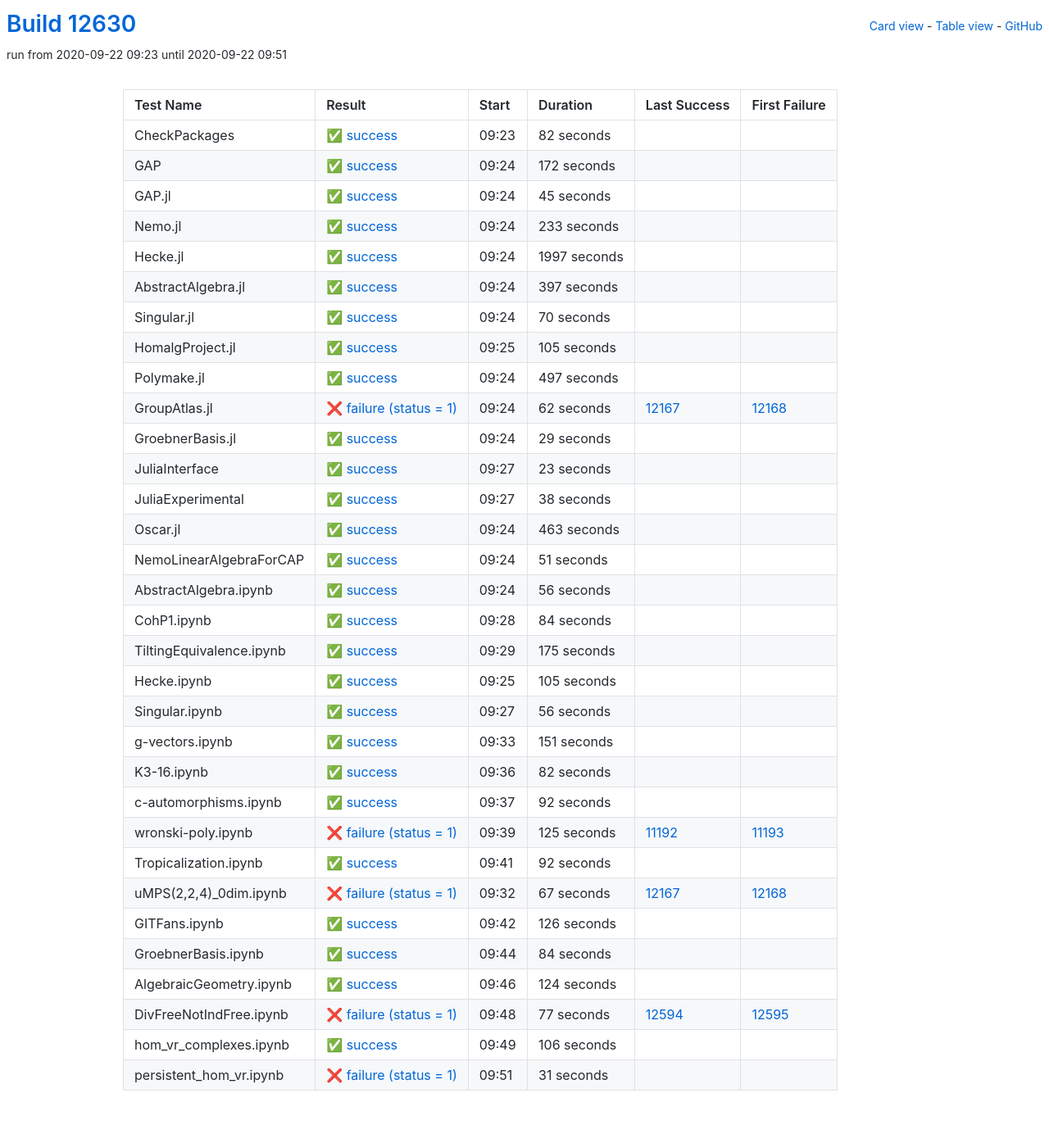
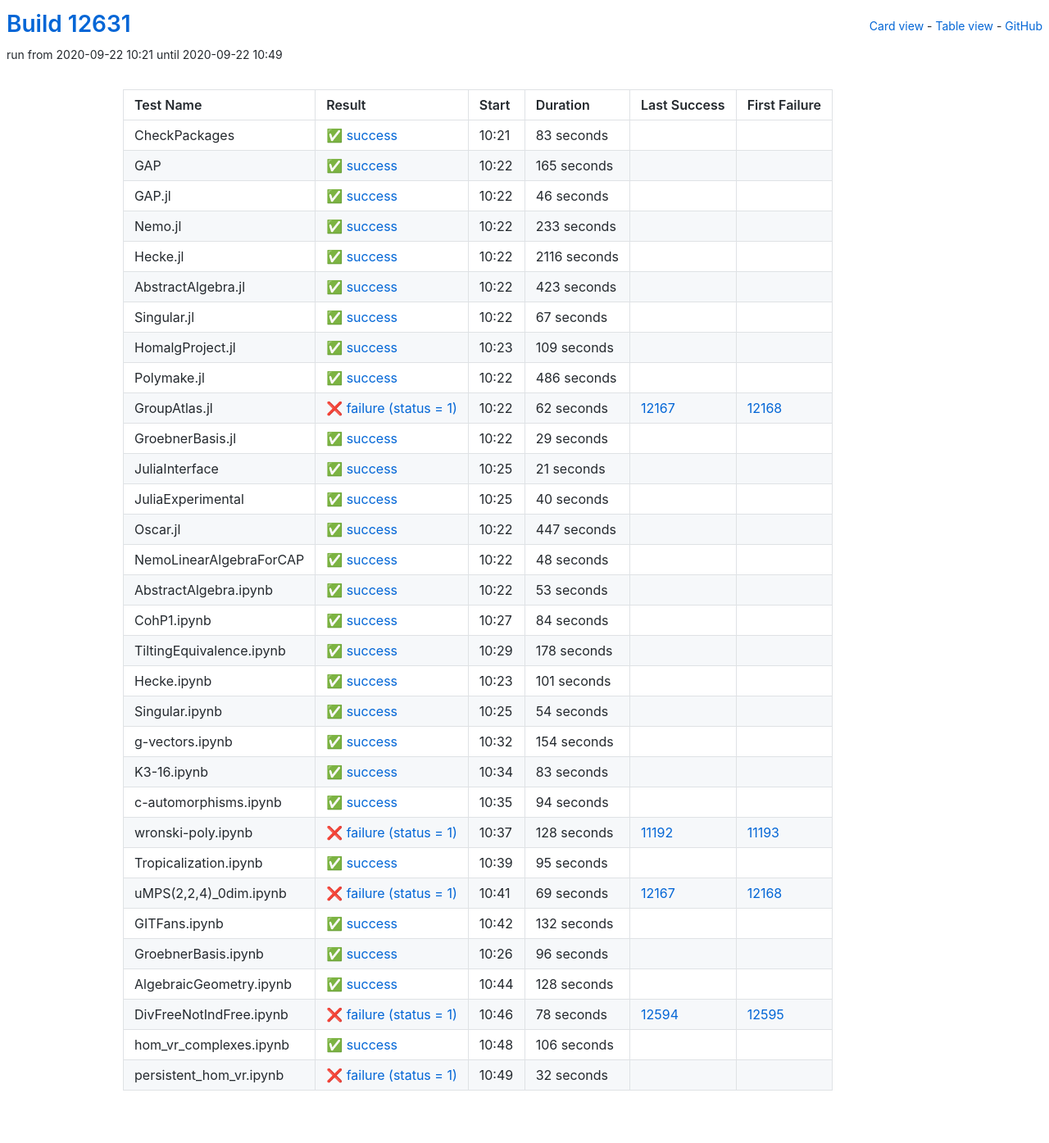
Before and after one commit to oscar-system/oscar-ci-status, a Jekyll site: the page built from table.html, in a window 1280 px wide. Shown: the whole page at 82% size. Built offline with Jekyll 4.4.1, drawn with Linux system fonts in a browser that asks for light colours.

Commit message:
Build #12631

```diff
--- a/_data/ci.yml
+++ b/_data/ci.yml
@@ -1,6 +1,6 @@
 ---
-build: 12630
-build_url: https://oscarci.mathematik.uni-kl.de/job/oscar/12630/
+build: 12631
+build_url: https://oscarci.mathematik.uni-kl.de/job/oscar/12631/
 job: oscar
 organization: oscar-system
 repo: oscar-ci-status
@@ -8,44 +8,44 @@
 tests:
 - name: CheckPackages
   id: checkpackages
-  log: https://oscarci.mathematik.uni-kl.de/job/oscar/12630/artifact/logs/build-12630/CheckPackages.log
-  start: 2020-09-22 09:23
+  log: https://oscarci.mathematik.uni-kl.de/job/oscar/12631/artifact/logs/build-12631/CheckPackages.log
+  start: 2020-09-22 10:21
   success: true
   exitcode: 0
   status: success
-  duration: 82
+  duration: 83
   last_success: false
   last_success_url:
   first_failure: false
   first_failure_url:
 - name: GAP
   id: gap
-  log: https://oscarci.mathematik.uni-kl.de/job/oscar/12630/artifact/logs/build-12630/GAP.log
-  start: 2020-09-22 09:24
+  log: https://oscarci.mathematik.uni-kl.de/job/oscar/12631/artifact/logs/build-12631/GAP.log
+  start: 2020-09-22 10:22
   success: true
   exitcode: 0
   status: success
-  duration: 172
+  duration: 165
   last_success: false
   last_success_url:
   first_failure: false
   first_failure_url:
 - name: GAP.jl
   id: gap-jl
-  log: https://oscarci.mathematik.uni-kl.de/job/oscar/12630/artifact/logs/build-12630/GAP.jl.log
-  start: 2020-09-22 09:24
+  log: https://oscarci.mathematik.uni-kl.de/job/oscar/12631/artifact/logs/build-12631/GAP.jl.log
+  start: 2020-09-22 10:22
   success: true
   exitcode: 0
   status: success
-  duration: 45
+  duration: 46
   last_success: false
   last_success_url:
   first_failure: false
   first_failure_url:
 - name: Nemo.jl
   id: nemo-jl
-  log: https://oscarci.mathematik.uni-kl.de/job/oscar/12630/artifact/logs/build-12630/Nemo.jl.log
-  start: 2020-09-22 09:24
+  log: https://oscarci.mathematik.uni-kl.de/job/oscar/12631/artifact/logs/build-12631/Nemo.jl.log
+  start: 2020-09-22 10:22
   success: true
   exitcode: 0
   status: success
@@ -56,68 +56,68 @@
   first_failure_url:
 - name: Hecke.jl
   id: hecke-jl
-  log: https://oscarci.mathematik.uni-kl.de/job/oscar/12630/artifact/logs/build-12630/Hecke.jl.log
-  start: 2020-09-22 09:24
+  log: https://oscarci.mathematik.uni-kl.de/job/oscar/12631/artifact/logs/build-12631/Hecke.jl.log
+  start: 2020-09-22 10:22
   success: true
   exitcode: 0
   status: success
-  duration: 1997
+  duration: 2116
   last_success: false
   last_success_url:
   first_failure: false
   first_failure_url:
 - name: AbstractAlgebra.jl
   id: abstractalgebra-jl
-  log: https://oscarci.mathematik.uni-kl.de/job/oscar/12630/artifact/logs/build-12630/AbstractAlgebra.jl.log
-  start: 2020-09-22 09:24
+  log: https://oscarci.mathematik.uni-kl.de/job/oscar/12631/artifact/logs/build-12631/AbstractAlgebra.jl.log
+  start: 2020-09-22 10:22
   success: true
   exitcode: 0
   status: success
-  duration: 397
+  duration: 423
   last_success: false
   last_success_url:
   first_failure: false
   first_failure_url:
 - name: Singular.jl
   id: singular-jl
-  log: https://oscarci.mathematik.uni-kl.de/job/oscar/12630/artifact/logs/build-12630/Singular.jl.log
-  start: 2020-09-22 09:24
+  log: https://oscarci.mathematik.uni-kl.de/job/oscar/12631/artifact/logs/build-12631/Singular.jl.log
+  start: 2020-09-22 10:22
   success: true
   exitcode: 0
   status: success
-  duration: 70
+  duration: 67
   last_success: false
   last_success_url:
   first_failure: false
   first_failure_url:
 - name: HomalgProject.jl
   id: homalgproject-jl
-  log: https://oscarci.mathematik.uni-kl.de/job/oscar/12630/artifact/logs/build-12630/HomalgProject.jl.log
-  start: 2020-09-22 09:25
+  log: https://oscarci.mathematik.uni-kl.de/job/oscar/12631/artifact/logs/build-12631/HomalgProject.jl.log
+  start: 2020-09-22 10:23
   success: true
   exitcode: 0
   status: success
-  duration: 105
+  duration: 109
   last_success: false
   last_success_url:
   first_failure: false
   first_failure_url:
 - name: Polymake.jl
   id: polymake-jl
-  log: https://oscarci.mathematik.uni-kl.de/job/oscar/12630/artifact/logs/build-12630/Polymake.jl.log
-  start: 2020-09-22 09:24
+  log: https://oscarci.mathematik.uni-kl.de/job/oscar/12631/artifact/logs/build-12631/Polymake.jl.log
+  start: 2020-09-22 10:22
   success: true
   exitcode: 0
   status: success
-  duration: 497
+  duration: 486
   last_success: false
   last_success_url:
   first_failure: false
   first_failure_url:
 - name: GroupAtlas.jl
   id: groupatlas-jl
-  log: https://oscarci.mathematik.uni-kl.de/job/oscar/12630/artifact/logs/build-12630/GroupAtlas.jl.log
-  start: 2020-09-22 09:24
+  log: https://oscarci.mathematik.uni-kl.de/job/oscar/12631/artifact/logs/build-12631/GroupAtlas.jl.log
+  start: 2020-09-22 10:22
   success: false
   exitcode: 1
   status: failure
@@ -128,8 +128,8 @@
   first_failure_url: https://oscarci.mathematik.uni-kl.de/job/oscar/12168/
 - name: GroebnerBasis.jl
   id: groebnerbasis-jl
-  log: https://oscarci.mathematik.uni-kl.de/job/oscar/12630/artifact/logs/build-12630/GroebnerBasis.jl.log
-  start: 2020-09-22 09:24
+  log: https://oscarci.mathematik.uni-kl.de/job/oscar/12631/artifact/logs/build-12631/GroebnerBasis.jl.log
+  start: 2020-09-22 10:22
   success: true
   exitcode: 0
   status: success
@@ -140,68 +140,68 @@
   first_failure_url:
 - name: JuliaInterface
   id: juliainterface
-  log: https://oscarci.mathematik.uni-kl.de/job/oscar/12630/artifact/logs/build-12630/JuliaInterface.log
-  start: 2020-09-22 09:27
+  log: https://oscarci.mathematik.uni-kl.de/job/oscar/12631/artifact/logs/build-12631/JuliaInterface.log
+  start: 2020-09-22 10:25
   success: true
   exitcode: 0
   status: success
-  duration: 23
+  duration: 21
   last_success: false
   last_success_url:
   first_failure: false
   first_failure_url:
 - name: JuliaExperimental
   id: juliaexperimental
-  log: https://oscarci.mathematik.uni-kl.de/job/oscar/12630/artifact/logs/build-12630/JuliaExperimental.log
-  start: 2020-09-22 09:27
+  log: https://oscarci.mathematik.uni-kl.de/job/oscar/12631/artifact/logs/build-12631/JuliaExperimental.log
+  start: 2020-09-22 10:25
   success: true
   exitcode: 0
   status: success
-  duration: 38
+  duration: 40
   last_success: false
   last_success_url:
   first_failure: false
   first_failure_url:
 - name: Oscar.jl
   id: oscar-jl
-  log: https://oscarci.mathematik.uni-kl.de/job/oscar/12630/artifact/logs/build-12630/Oscar.jl.log
-  start: 2020-09-22 09:24
+  log: https://oscarci.mathematik.uni-kl.de/job/oscar/12631/artifact/logs/build-12631/Oscar.jl.log
+  start: 2020-09-22 10:22
   success: true
   exitcode: 0
   status: success
-  duration: 463
+  duration: 447
   last_success: false
   last_success_url:
   first_failure: false
   first_failure_url:
 - name: NemoLinearAlgebraForCAP
   id: nemolinearalgebraforcap
-  log: https://oscarci.mathematik.uni-kl.de/job/oscar/12630/artifact/logs/build-12630/NemoLinearAlgebraForCAP.log
-  start: 2020-09-22 09:24
+  log: https://oscarci.mathematik.uni-kl.de/job/oscar/12631/artifact/logs/build-12631/NemoLinearAlgebraForCAP.log
+  start: 2020-09-22 10:22
   success: true
   exitcode: 0
   status: success
-  duration: 51
+  duration: 48
   last_success: false
   last_success_url:
   first_failure: false
   first_failure_url:
 - name: AbstractAlgebra.ipynb
   id: abstractalgebra-ipynb
-  log: https://oscarci.mathematik.uni-kl.de/job/oscar/12630/artifact/logs/build-12630/AbstractAlgebra.ipynb.log
-  start: 2020-09-22 09:24
+  log: https://oscarci.mathematik.uni-kl.de/job/oscar/12631/artifact/logs/build-12631/AbstractAlgebra.ipynb.log
+  start: 2020-09-22 10:22
   success: true
   exitcode: 0
   status: success
-  duration: 56
+  duration: 53
   last_success: false
   last_success_url:
   first_failure: false
   first_failure_url:
 - name: CohP1.ipynb
   id: cohp1-ipynb
-  log: https://oscarci.mathematik.uni-kl.de/job/oscar/12630/artifact/logs/build-12630/CohP1.ipynb.log
-  start: 2020-09-22 09:28
+  log: https://oscarci.mathematik.uni-kl.de/job/oscar/12631/artifact/logs/build-12631/CohP1.ipynb.log
+  start: 2020-09-22 10:27
   success: true
   exitcode: 0
   status: success
@@ -212,164 +212,164 @@
   first_failure_url:
 - name: TiltingEquivalence.ipynb
   id: tiltingequivalence-ipynb
-  log: https://oscarci.mathematik.uni-kl.de/job/oscar/12630/artifact/logs/build-12630/TiltingEquivalence.ipynb.log
-  start: 2020-09-22 09:29
+  log: https://oscarci.mathematik.uni-kl.de/job/oscar/12631/artifact/logs/build-12631/TiltingEquivalence.ipynb.log
+  start: 2020-09-22 10:29
   success: true
   exitcode: 0
   status: success
-  duration: 175
+  duration: 178
   last_success: false
   last_success_url:
   first_failure: false
   first_failure_url:
 - name: Hecke.ipynb
   id: hecke-ipynb
-  log: https://oscarci.mathematik.uni-kl.de/job/oscar/12630/artifact/logs/build-12630/Hecke.ipynb.log
-  start: 2020-09-22 09:25
+  log: https://oscarci.mathematik.uni-kl.de/job/oscar/12631/artifact/logs/build-12631/Hecke.ipynb.log
+  start: 2020-09-22 10:23
   success: true
   exitcode: 0
   status: success
-  duration: 105
+  duration: 101
   last_success: false
   last_success_url:
   first_failure: false
   first_failure_url:
 - name: Singular.ipynb
   id: singular-ipynb
-  log: https://oscarci.mathematik.uni-kl.de/job/oscar/12630/artifact/logs/build-12630/Singular.ipynb.log
-  start: 2020-09-22 09:27
+  log: https://oscarci.mathematik.uni-kl.de/job/oscar/12631/artifact/logs/build-12631/Singular.ipynb.log
+  start: 2020-09-22 10:25
   success: true
   exitcode: 0
   status: success
-  duration: 56
+  duration: 54
   last_success: false
   last_success_url:
   first_failure: false
   first_failure_url:
 - name: g-vectors.ipynb
   id: g-vectors-ipynb
-  log: https://oscarci.mathematik.uni-kl.de/job/oscar/12630/artifact/logs/build-12630/g-vectors.ipynb.log
-  start: 2020-09-22 09:33
+  log: https://oscarci.mathematik.uni-kl.de/job/oscar/12631/artifact/logs/build-12631/g-vectors.ipynb.log
+  start: 2020-09-22 10:32
   success: true
   exitcode: 0
   status: success
-  duration: 151
+  duration: 154
   last_success: false
   last_success_url:
   first_failure: false
   first_failure_url:
 - name: K3-16.ipynb
   id: k3-16-ipynb
-  log: https://oscarci.mathematik.uni-kl.de/job/oscar/12630/artifact/logs/build-12630/K3-16.ipynb.log
-  start: 2020-09-22 09:36
+  log: https://oscarci.mathematik.uni-kl.de/job/oscar/12631/artifact/logs/build-12631/K3-16.ipynb.log
+  start: 2020-09-22 10:34
   success: true
   exitcode: 0
   status: success
-  duration: 82
+  duration: 83
   last_success: false
   last_success_url:
   first_failure: false
   first_failure_url:
 - name: c-automorphisms.ipynb
   id: c-automorphisms-ipynb
-  log: https://oscarci.mathematik.uni-kl.de/job/oscar/12630/artifact/logs/build-12630/c-automorphisms.ipynb.log
-  start: 2020-09-22 09:37
+  log: https://oscarci.mathematik.uni-kl.de/job/oscar/12631/artifact/logs/build-12631/c-automorphisms.ipynb.log
+  start: 2020-09-22 10:35
   success: true
   exitcode: 0
   status: success
-  duration: 92
+  duration: 94
   last_success: false
   last_success_url:
   first_failure: false
   first_failure_url:
 - name: wronski-poly.ipynb
   id: wronski-poly-ipynb
-  log: https://oscarci.mathematik.uni-kl.de/job/oscar/12630/artifact/logs/build-12630/wronski-poly.ipynb.log
-  start: 2020-09-22 09:39
+  log: https://oscarci.mathematik.uni-kl.de/job/oscar/12631/artifact/logs/build-12631/wronski-poly.ipynb.log
+  start: 2020-09-22 10:37
   success: false
   exitcode: 1
   status: failure
-  duration: 125
+  duration: 128
   last_success: 11192
   last_success_url: https://oscarci.mathematik.uni-kl.de/job/oscar/11192/
   first_failure: 11193
   first_failure_url: https://oscarci.mathematik.uni-kl.de/job/oscar/11193/
 - name: Tropicalization.ipynb
   id: tropicalization-ipynb
-  log: https://oscarci.mathematik.uni-kl.de/job/oscar/12630/artifact/logs/build-12630/Tropicalization.ipynb.log
-  start: 2020-09-22 09:41
+  log: https://oscarci.mathematik.uni-kl.de/job/oscar/12631/artifact/logs/build-12631/Tropicalization.ipynb.log
+  start: 2020-09-22 10:39
   success: true
   exitcode: 0
   status: success
-  duration: 92
+  duration: 95
   last_success: false
   last_success_url:
   first_failure: false
   first_failure_url:
 - name: uMPS(2,2,4)_0dim.ipynb
   id: umps-2-2-4-0dim-ipynb
-  log: https://oscarci.mathematik.uni-kl.de/job/oscar/12630/artifact/logs/build-12630/uMPS-2-2-4-_0dim.ipynb.log
-  start: 2020-09-22 09:32
+  log: https://oscarci.mathematik.uni-kl.de/job/oscar/12631/artifact/logs/build-12631/uMPS-2-2-4-_0dim.ipynb.log
+  start: 2020-09-22 10:41
   success: false
   exitcode: 1
   status: failure
-  duration: 67
+  duration: 69
   last_success: 12167
   last_success_url: https://oscarci.mathematik.uni-kl.de/job/oscar/12167/
   first_failure: 12168
   first_failure_url: https://oscarci.mathematik.uni-kl.de/job/oscar/12168/
 - name: GITFans.ipynb
   id: gitfans-ipynb
-  log: https://oscarci.mathematik.uni-kl.de/job/oscar/12630/artifact/logs/build-12630/GITFans.ipynb.log
-  start: 2020-09-22 09:42
+  log: https://oscarci.mathematik.uni-kl.de/job/oscar/12631/artifact/logs/build-12631/GITFans.ipynb.log
+  start: 2020-09-22 10:42
   success: true
   exitcode: 0
   status: success
-  duration: 126
+  duration: 132
   last_success: false
   last_success_url:
   first_failure: false
   first_failure_url:
 - name: GroebnerBasis.ipynb
   id: groebnerbasis-ipynb
-  log: https://oscarci.mathematik.uni-kl.de/job/oscar/12630/artifact/logs/build-12630/GroebnerBasis.ipynb.log
-  start: 2020-09-22 09:44
+  log: https://oscarci.mathematik.uni-kl.de/job/oscar/12631/artifact/logs/build-12631/GroebnerBasis.ipynb.log
+  start: 2020-09-22 10:26
   success: true
   exitcode: 0
   status: success
-  duration: 84
+  duration: 96
   last_success: false
   last_success_url:
   first_failure: false
   first_failure_url:
 - name: AlgebraicGeometry.ipynb
   id: algebraicgeometry-ipynb
-  log: https://oscarci.mathematik.uni-kl.de/job/oscar/12630/artifact/logs/build-12630/AlgebraicGeometry.ipynb.log
-  start: 2020-09-22 09:46
+  log: https://oscarci.mathematik.uni-kl.de/job/oscar/12631/artifact/logs/build-12631/AlgebraicGeometry.ipynb.log
+  start: 2020-09-22 10:44
   success: true
   exitcode: 0
   status: success
-  duration: 124
+  duration: 128
   last_success: false
   last_success_url:
   first_failure: false
   first_failure_url:
 - name: DivFreeNotIndFree.ipynb
   id: divfreenotindfree-ipynb
-  log: https://oscarci.mathematik.uni-kl.de/job/oscar/12630/artifact/logs/build-12630/DivFreeNotIndFree.ipynb.log
-  start: 2020-09-22 09:48
+  log: https://oscarci.mathematik.uni-kl.de/job/oscar/12631/artifact/logs/build-12631/DivFreeNotIndFree.ipynb.log
+  start: 2020-09-22 10:46
   success: false
   exitcode: 1
   status: failure
-  duration: 77
+  duration: 78
   last_success: 12594
   last_success_url: https://oscarci.mathematik.uni-kl.de/job/oscar/12594/
   first_failure: 12595
   first_failure_url: https://oscarci.mathematik.uni-kl.de/job/oscar/12595/
 - name: hom_vr_complexes.ipynb
   id: hom-vr-complexes-ipynb
-  log: https://oscarci.mathematik.uni-kl.de/job/oscar/12630/artifact/logs/build-12630/hom_vr_complexes.ipynb.log
-  start: 2020-09-22 09:49
+  log: https://oscarci.mathematik.uni-kl.de/job/oscar/12631/artifact/logs/build-12631/hom_vr_complexes.ipynb.log
+  start: 2020-09-22 10:48
   success: true
   exitcode: 0
   status: success
@@ -380,12 +380,12 @@
   first_failure_url:
 - name: persistent_hom_vr.ipynb
   id: persistent-hom-vr-ipynb
-  log: https://oscarci.mathematik.uni-kl.de/job/oscar/12630/artifact/logs/build-12630/persistent_hom_vr.ipynb.log
-  start: 2020-09-22 09:51
+  log: https://oscarci.mathematik.uni-kl.de/job/oscar/12631/artifact/logs/build-12631/persistent_hom_vr.ipynb.log
+  start: 2020-09-22 10:49
   success: false
   exitcode: 1
   status: failure
-  duration: 31
+  duration: 32
   last_success: false
   last_success_url:
   first_failure: false
```
Also changed, not shown: README.md.
